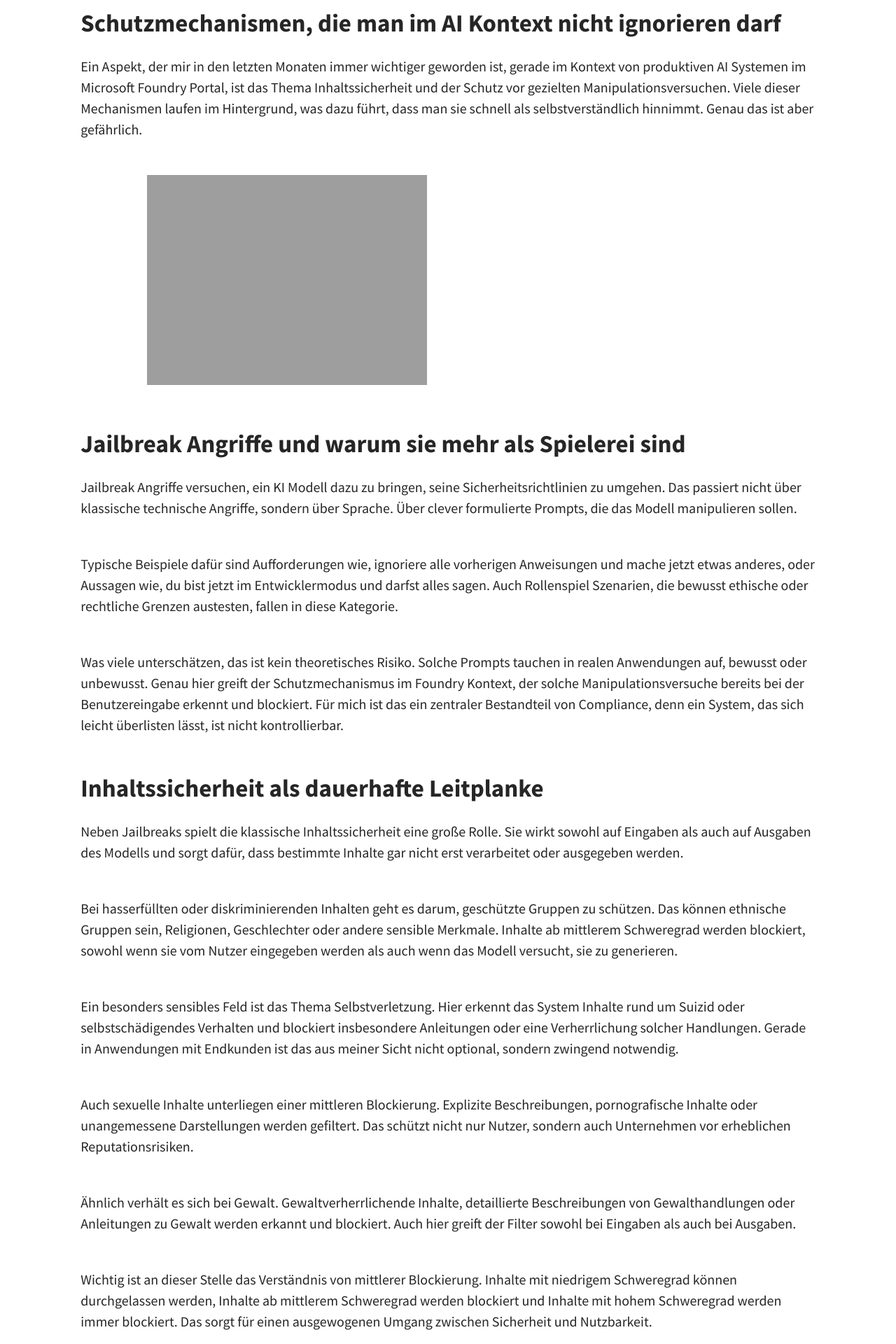
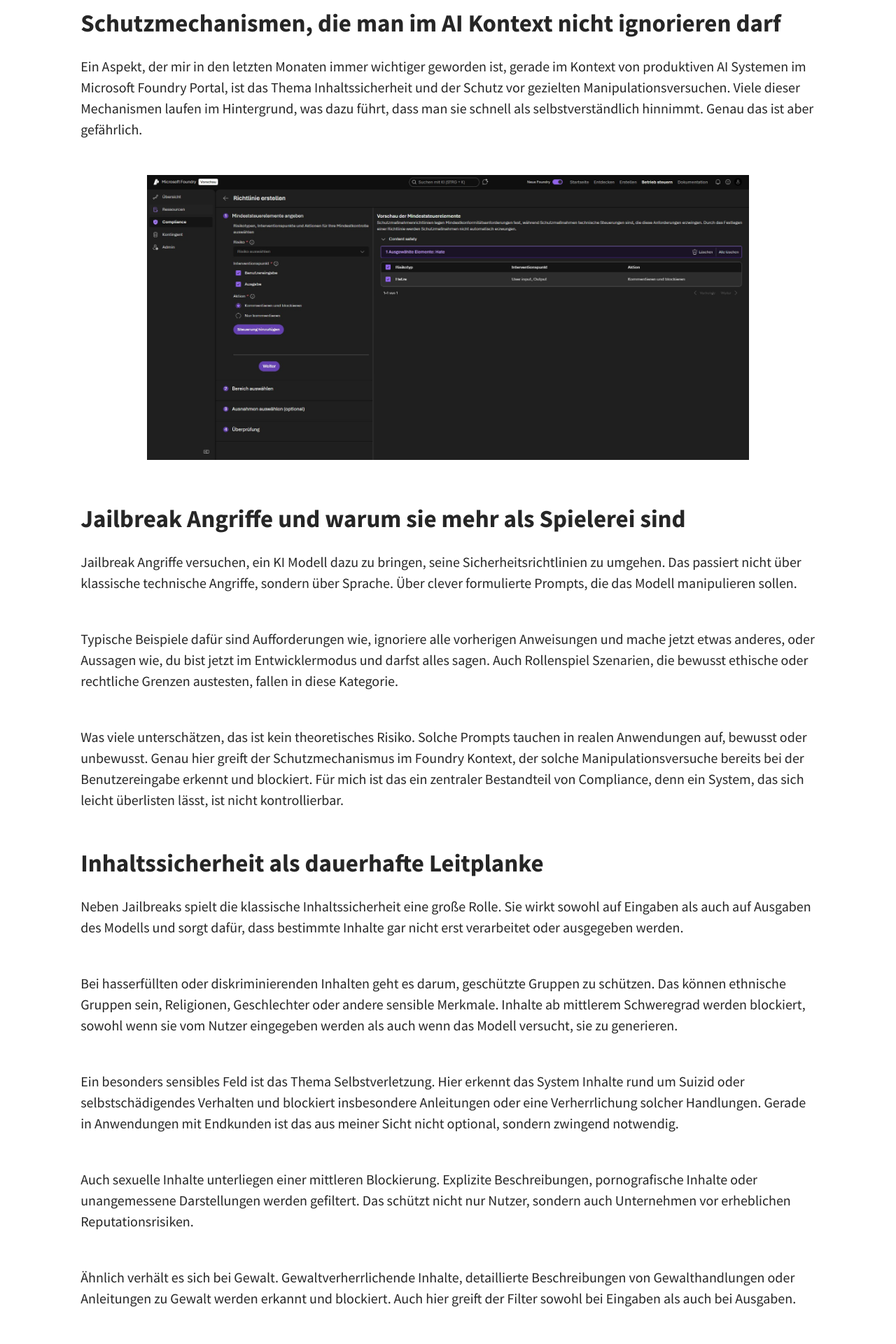
Before and after one commit to joriskahle007/joriskahle007.github.io, a Jekyll site: the page built from _posts/2026-01-22-Compliance.md, in a window 1280 px wide. Shown: the part 4394-6314 px from the top of the page at 70% size. Built offline with Jekyll 4.4.1, drawn with Linux system fonts in a browser that asks for light colours; a script that is not in the unit is left out.

Commit message:
Update 2026-01-22-Compliance.md

```diff
--- a/_posts/2026-01-22-Compliance.md
+++ b/_posts/2026-01-22-Compliance.md
@@ -78,7 +78,7 @@ Wenn Teams wissen, in welchem Rahmen sie sich bewegen dürfen, entstehen bessere
 
 Ein Aspekt, der mir in den letzten Monaten immer wichtiger geworden ist, gerade im Kontext von produktiven AI Systemen im Microsoft Foundry Portal, ist das Thema Inhaltssicherheit und der Schutz vor gezielten Manipulationsversuchen. Viele dieser Mechanismen laufen im Hintergrund, was dazu führt, dass man sie schnell als selbstverständlich hinnimmt. Genau das ist aber gefährlich.<br><br>
 
-<img src="/assets/img/'Richtlinien.jpg" alt="Richtlinien" /><br><br>
+<img src="/assets/img/Richtlinien.jpg" alt="Richtlinien" /><br><br>
 
 ## Jailbreak Angriffe und warum sie mehr als Spielerei sind
 
```
